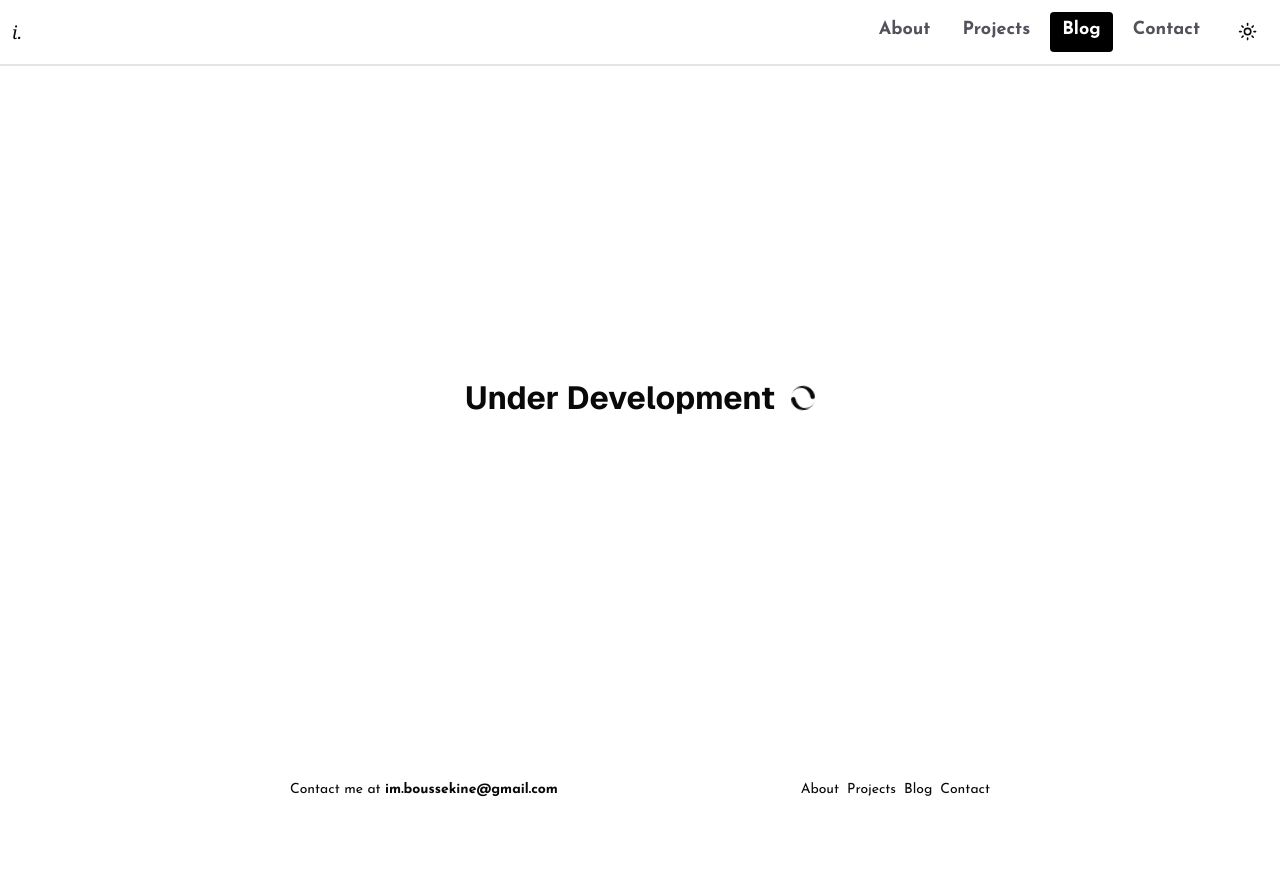
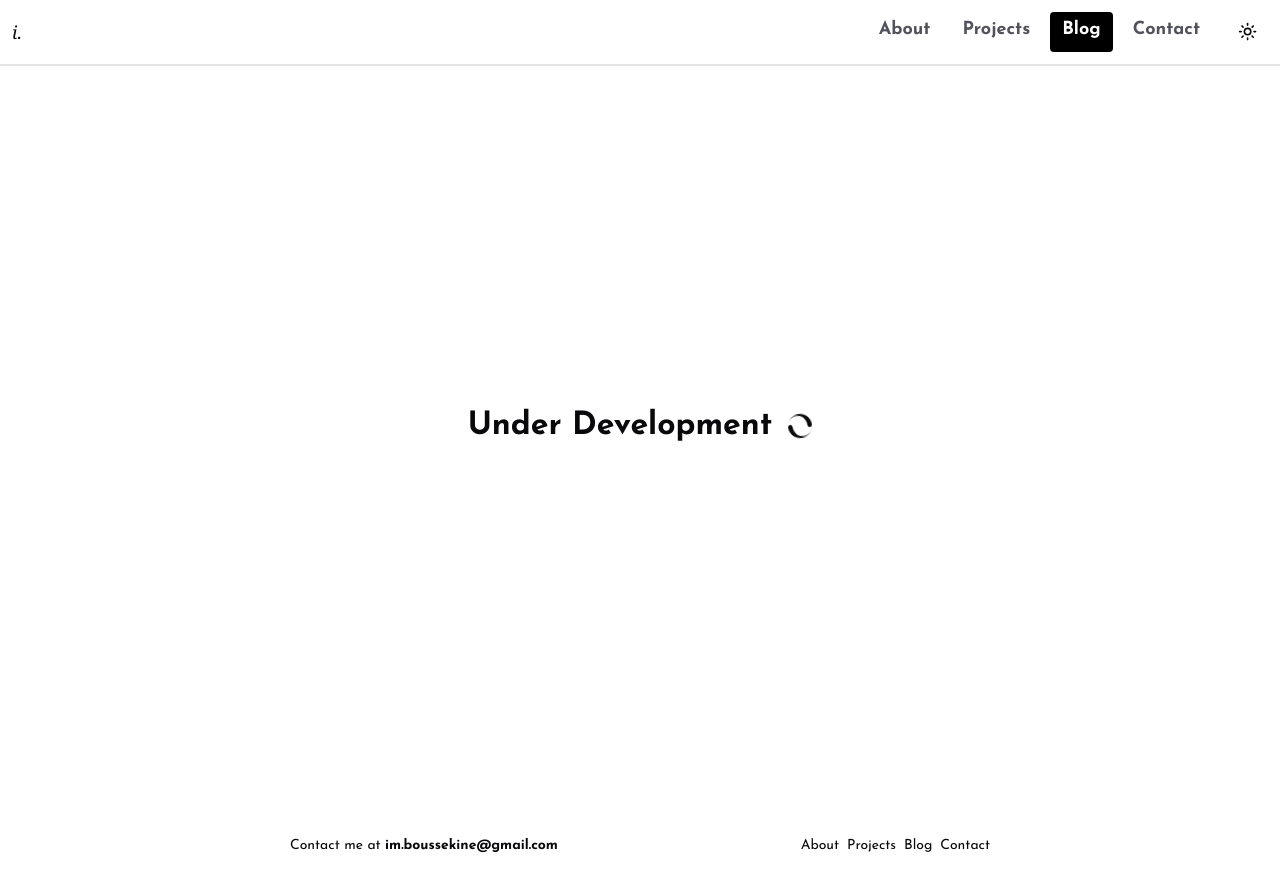
Before and after one commit to 1sma31L/Portfolio, a Next.js app: page /blog in a window 1280 px wide. Shown: the top 892 px of the page. Before the commit the page ends 850 px from the top, so only its background shows below. Built offline with nearby package versions, Linux system fonts and the light colour scheme.

Commit message:
refactor: Update page components with loading spinners

```diff
--- a/src/app/blog/page.tsx
+++ b/src/app/blog/page.tsx
@@ -1,12 +1,11 @@
-import { GeistSans } from "geist/font/sans";
 import React from "react";
 import { ImSpinner9 } from "react-icons/im";
 
 function Blog() {
 	return (
-		<main className="container min-h-[83vh] font-bold text-[24px] sm:text-[32px] flex justify-center items-center">
+		<main className="container min-h-[90vh] font-bold text-[24px] sm:text-[32px] flex justify-center items-center">
 			<div className="flex gap-4 justify-center items-center">
-				<h1 className={`${GeistSans.className}`}>Under Development </h1>
+				<h1>Under Development </h1>
 				<ImSpinner9 className="text-xl md:text-2xl animate-spin" />
 			</div>
 		</main>
```
